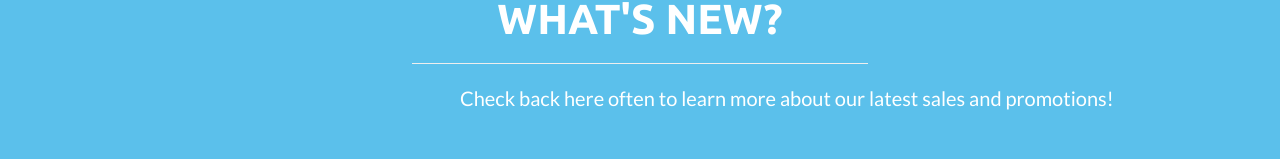
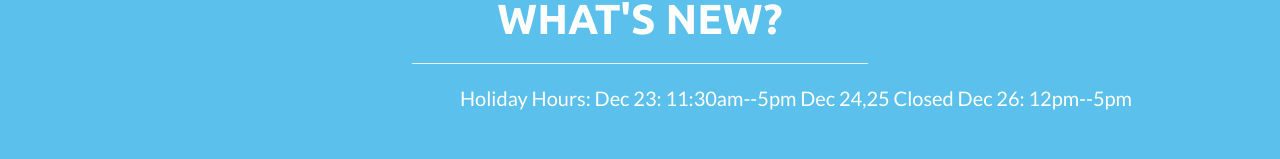
Before and after one commit to th1nkp4n/quicklyrtp, a website: page index.html in a window 1280 px wide. Shown: the part 793-952 px from the top of the page. Drawn offline with nearby package versions, Linux system fonts and the light colour scheme; a web font is replaced by a local one.

Commit message:
Update index.html

```diff
--- a/index.html
+++ b/index.html
@@ -148,7 +148,9 @@
             </div>
             <div class="row">
               <div class="col-lg-8 col-lg-offset-4 col-md-offset-2">
-                <p>Check back here often to learn more about our latest sales and promotions!</p>
+                <p>Holiday Hours:  Dec 23: 11:30am--5pm
+                                   Dec 24,25 Closed
+                                   Dec 26: 12pm--5pm</p>
               </div>
             </div>
             <!-- <div class="col-lg-6 col-lg-offset-1 col-md-offset-2 col-sm-offset-1" id="summer">
```
